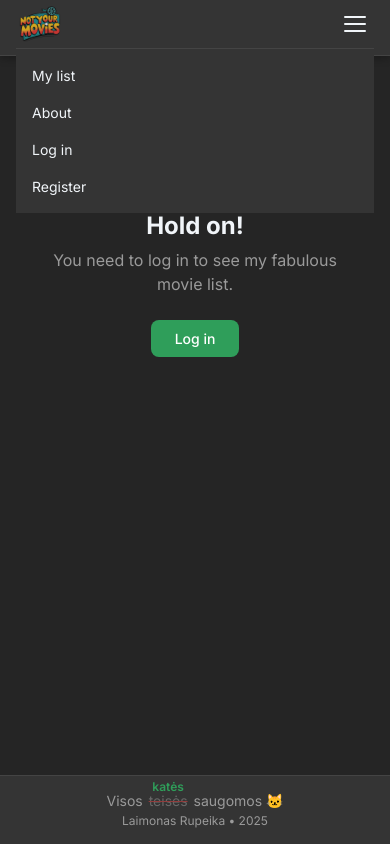
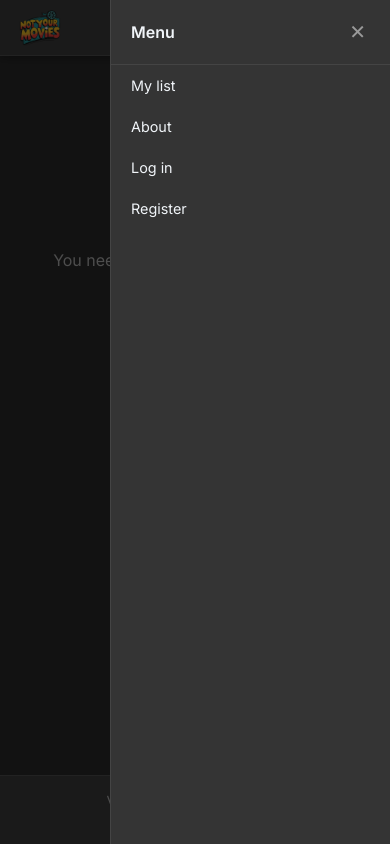
Before and after one commit to Laimas26/favorite-movies-aba, a React app in the folder frontend/: page / in a window 390 px wide. Both pictures are taken after a click on the button "Toggle menu". Built offline with nearby package versions, Linux system fonts and the light colour scheme; no server answers; the HTML template or start-up script is replaced by a standard one.

Commit message:
- Changed mobile menu to drawer like, sliding from the side

```diff
--- a/frontend/src/components/Navbar/Navbar.module.css
+++ b/frontend/src/components/Navbar/Navbar.module.css
@@ -113,15 +113,73 @@
   border-radius: 1px;
 }
 
+.mobileOverlay {
+  display: none;
+}
+
 .mobileMenu {
   display: none;
+}
+
+.mobileMenuHeader {
+  display: flex;
+  align-items: center;
+  justify-content: space-between;
+  padding: 1rem 1.25rem;
+  border-bottom: 1px solid var(--color-border);
+}
+
+.mobileMenuTitle {
+  font-size: 1rem;
+  font-weight: 600;
+  color: var(--color-text);
+}
+
+.mobileCloseBtn {
+  background: none;
+  border: none;
+  color: var(--color-text-muted);
+  font-size: 1.25rem;
+  cursor: pointer;
+  padding: 0.25rem;
+  transition: color 0.15s;
+}
+
+.mobileCloseBtn:hover {
+  color: var(--color-text);
+}
+
+.mobileLink {
+  color: var(--color-text);
+  text-decoration: none;
+  padding: 0.75rem 1.25rem;
+  font-size: 0.9rem;
+  transition: background 0.15s;
+}
+
+.mobileLink:hover {
+  background: rgba(255, 255, 255, 0.05);
+}
+
+.mobileLogoutBtn {
+  background: none;
+  border: none;
+  color: var(--color-text-muted);
+  text-align: left;
+  padding: 0.75rem 1.25rem;
+  font-size: 0.9rem;
+  cursor: pointer;
+  transition: color 0.15s;
+}
+
+.mobileLogoutBtn:hover {
+  color: var(--color-error);
 }
 
 @media (max-width: 480px) {
   .navbar {
     height: 56px;
     padding: 0 1rem;
-    flex-wrap: wrap;
   }
 
   .logoImg {
@@ -137,39 +195,38 @@
     display: flex;
   }
 
+  .mobileOverlay {
+    display: block;
+    position: fixed;
+    inset: 0;
+    background: rgba(0, 0, 0, 0.5);
+    z-index: 150;
+    opacity: 0;
+    pointer-events: none;
+    transition: opacity 0.25s ease;
+  }
+
+  .mobileOverlayOpen {
+    opacity: 1;
+    pointer-events: auto;
+  }
+
   .mobileMenu {
     display: flex;
     flex-direction: column;
-    width: 100%;
+    position: fixed;
+    top: 0;
+    right: 0;
+    bottom: 0;
+    width: 280px;
     background: var(--color-surface);
-    border-top: 1px solid var(--color-border);
-    padding: 0.5rem 0;
+    border-left: 1px solid var(--color-border);
+    z-index: 200;
+    clip-path: inset(0 0 0 100%);
+    transition: clip-path 0.25s ease;
   }
 
-  .mobileLink {
-    color: var(--color-text);
-    text-decoration: none;
-    padding: 0.625rem 1rem;
-    font-size: 0.875rem;
-    transition: background 0.15s;
-  }
-
-  .mobileLink:hover {
-    background: rgba(255, 255, 255, 0.05);
-  }
-
-  .mobileLogoutBtn {
-    background: none;
-    border: none;
-    color: var(--color-text-muted);
-    text-align: left;
-    padding: 0.625rem 1rem;
-    font-size: 0.875rem;
-    cursor: pointer;
-    transition: color 0.15s;
-  }
-
-  .mobileLogoutBtn:hover {
-    color: var(--color-error);
+  .mobileMenuOpen {
+    clip-path: inset(0);
   }
 }
--- a/frontend/src/components/Navbar/Navbar.tsx
+++ b/frontend/src/components/Navbar/Navbar.tsx
@@ -13,6 +13,7 @@ export default function Navbar() {
   const closeMenu = () => setMenuOpen(false);
 
   return (
+    <>
       <nav className={styles.navbar}>
         <Link to="/" className={styles.logo}>
           <img src={logo} alt="Not Your Movies" className={styles.logoImg} />
@@ -29,7 +30,7 @@ export default function Navbar() {
           {user ? (
             <>
               <Link to="/profile" className={styles.userLink}>
-              {user.name}
+                Profile
               </Link>
               <button
                 className={styles.logoutBtn}
@@ -59,8 +60,18 @@ export default function Navbar() {
           <span />
           <span />
         </button>
-      {menuOpen && (
-        <div className={styles.mobileMenu}>
+      </nav>
+      <div
+        className={`${styles.mobileOverlay} ${menuOpen ? styles.mobileOverlayOpen : ''}`}
+        onClick={closeMenu}
+      />
+      <div className={`${styles.mobileMenu} ${menuOpen ? styles.mobileMenuOpen : ''}`}>
+        <div className={styles.mobileMenuHeader}>
+          <span className={styles.mobileMenuTitle}>Menu</span>
+          <button className={styles.mobileCloseBtn} onClick={closeMenu} type="button" aria-label="Close menu">
+            &#10005;
+          </button>
+        </div>
         <Link to="/" className={styles.mobileLink} onClick={closeMenu}>
           My list
         </Link>
@@ -70,7 +81,7 @@ export default function Navbar() {
         {user ? (
           <>
             <Link to="/profile" className={styles.mobileLink} onClick={closeMenu}>
-                {user.name}
+              Profile
             </Link>
             <button
               className={styles.mobileLogoutBtn}
@@ -90,7 +101,6 @@ export default function Navbar() {
           </>
         )}
       </div>
-      )}
-    </nav>
+    </>
   );
 }
```
Lines whose indentation alone changed are shown as unchanged.
